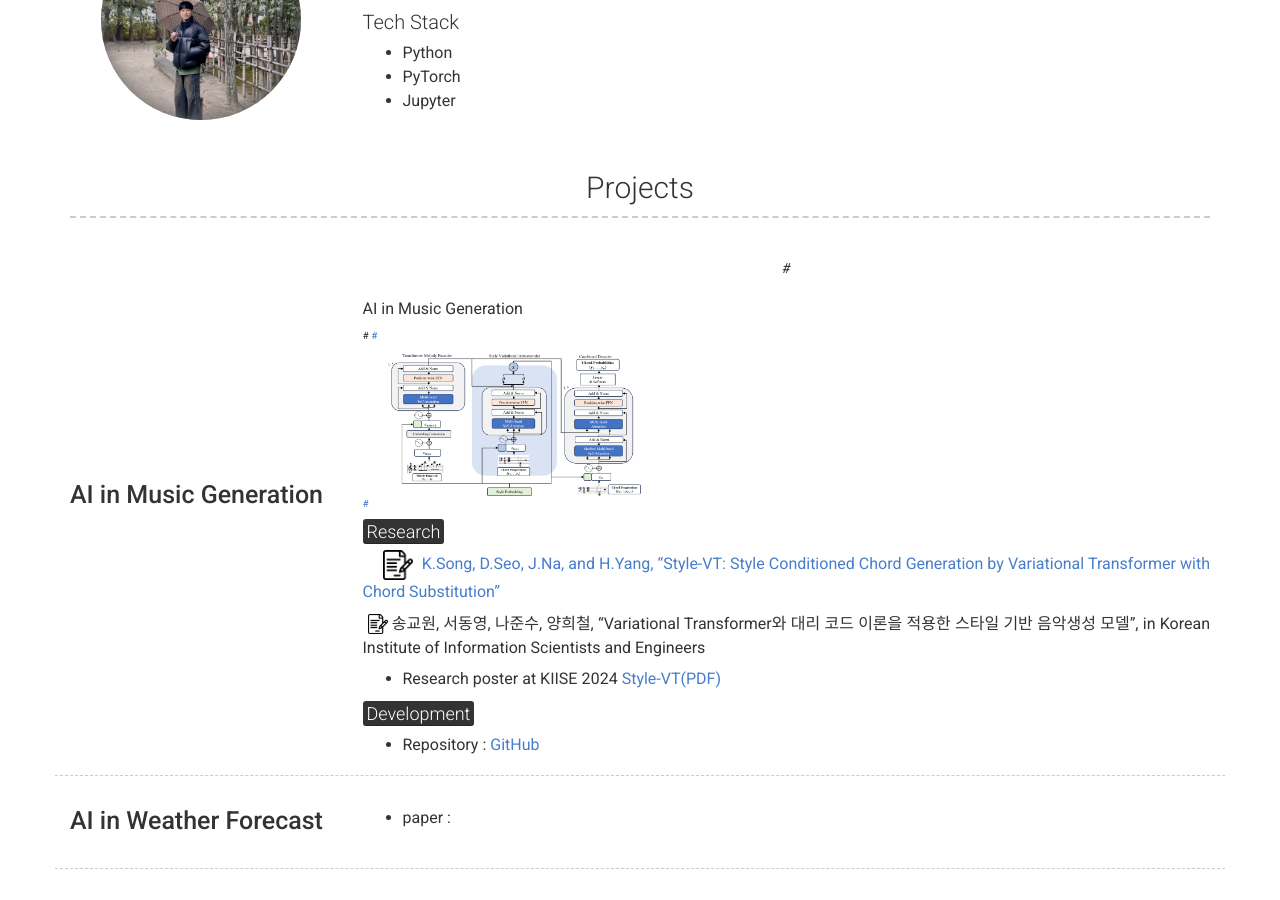
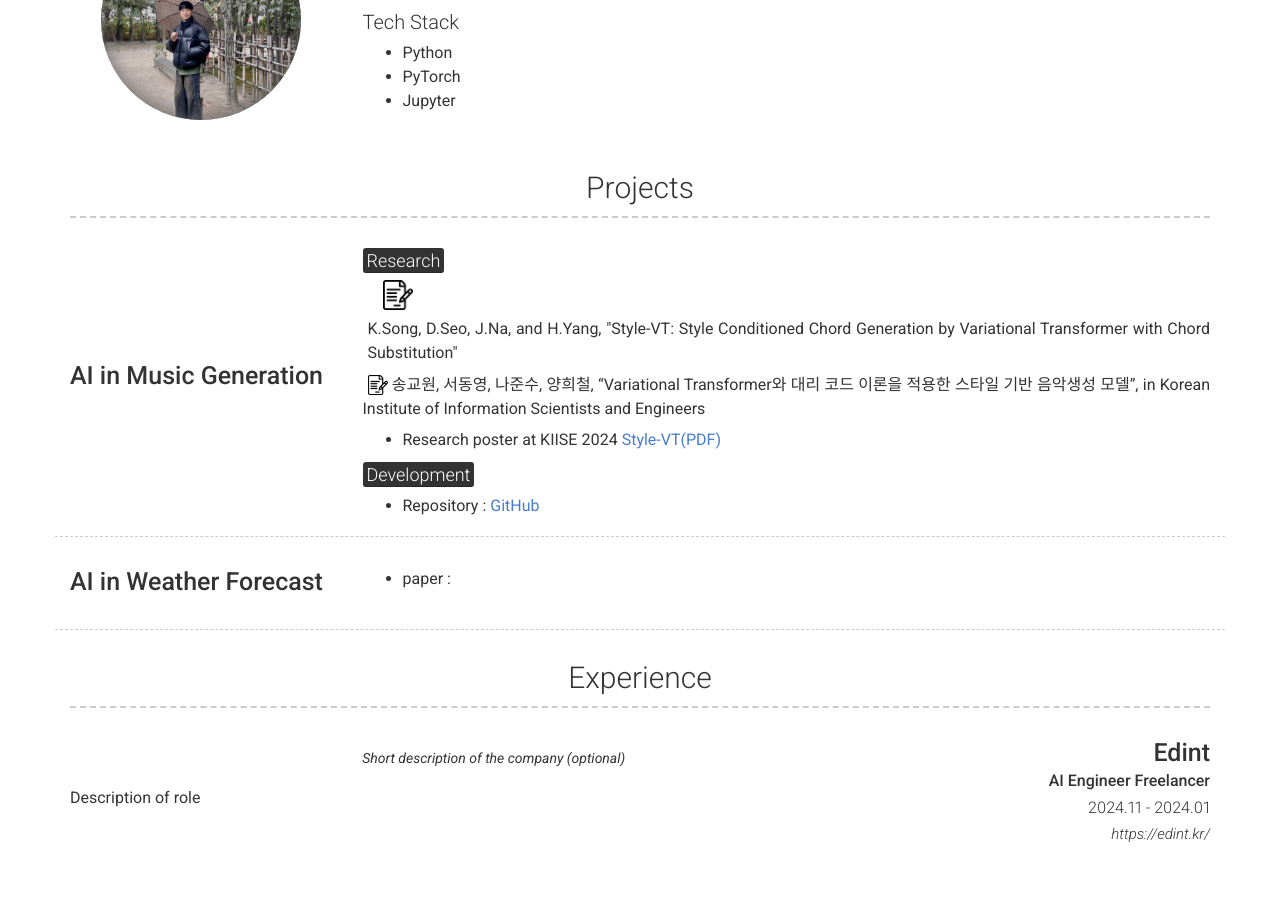
Before and after one commit to tim000519/tim000519.github.io, a Jekyll site: the page built from index.md, in a window 1280 px wide and 900 px high, scrolled down 382 px. Built offline with Jekyll 4.4.1, drawn with Linux system fonts in a browser that asks for light colours; nearby versions of some CDN libraries.

Commit message:
Update _config.yml

```diff
--- a/_config.yml
+++ b/_config.yml
@@ -69,20 +69,15 @@ content:
       - layout: left
         border: weak  # Value of `weak` will display a weak border below this item.
         title: AI in Music Generation
-        quote: >
-          # <p>AI in Music Generation</p>
-          # <a href="/images/Style-VT_Last.png" target="_blank">
-          #   <img src="/images/Style-VT_Last.png" alt="AI in Music Generation" width="300" style="display: block; margin-top: 10px; clear: both;">
-          # </a>
 
         description: |
           ## <mark>Research</mark>
-          <a href="/pdf/Access.pdf" target="_blank" style="display: inline-block; text-decoration: none;">
+          <a href="/pdf/Access.pdf" target="_blank" style="display: inline-block;">
             <img src="/images/contract.png" alt="PDF" width="30" style="vertical-align: middle; margin-left: 20px;">
-            <span style="margin-left: 5px;">
-              K.Song, D.Seo, J.Na, and H.Yang, "Style-VT: Style Conditioned Chord Generation by Variational Transformer with Chord Substitution"
-            </span>
           </a>
+          <p style="display: inline-block; margin-left: 5px; vertical-align: middle;">
+            K.Song, D.Seo, J.Na, and H.Yang, "Style-VT: Style Conditioned Chord Generation by Variational Transformer with Chord Substitution"
+          </p>
 
           <a href="/pdf/style.pdf" target="_blank">
             <img src="/images/contract.png" alt="PDF" width="20" style="vertical-align: middle; margin-left: 5px;">
```
